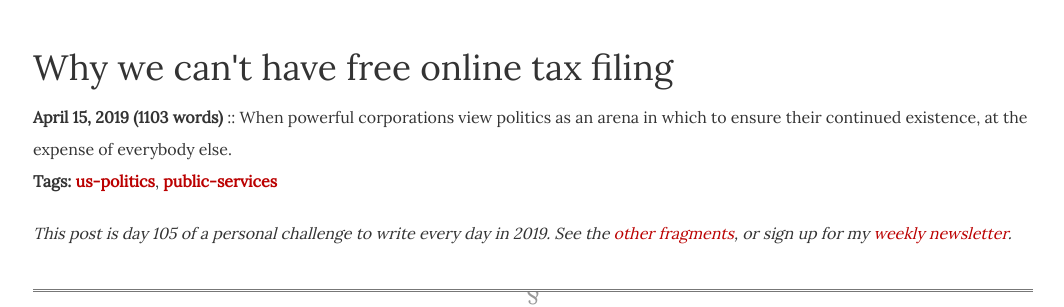
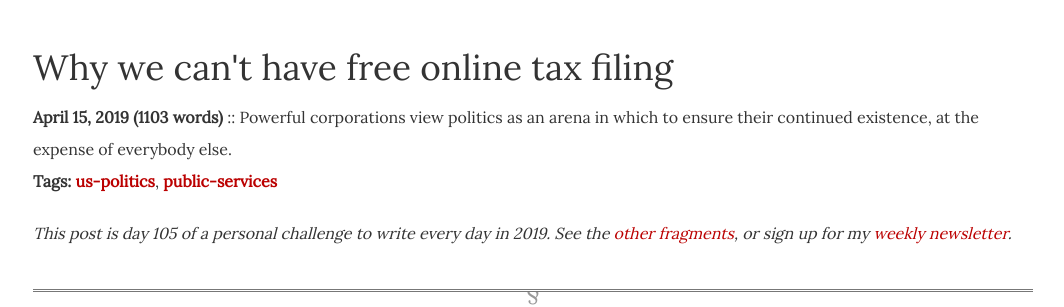
Before and after one commit to dellsystem/dellsystem.github.io, a Jekyll site: the page built from _posts/2019-4-15-fragments-105.md, in a window 1280 px wide and 900 px high. Shown: the part 166-473 px from the top of the window, without its empty margins (107-1171 px from the left). Built offline with Jekyll 4.4.1, drawn with Linux system fonts in a browser that asks for light colours.

Commit message:
Update fragments 105, 108
Fixed typos in descriptions

```diff
--- a/_posts/2019-4-15-fragments-105.md
+++ b/_posts/2019-4-15-fragments-105.md
@@ -1,6 +1,6 @@
 ---
 title: "Why we can't have free online tax filing"
-description: "When powerful corporations view politics as an arena in which to ensure their continued existence, at the expense of everybody else."
+description: "Powerful corporations view politics as an arena in which to ensure their continued existence, at the expense of everybody else."
 layout: fragment
 tags:
 - us-politics
```
Also changed, not shown: _posts/2019-4-18-fragments-108.md (+1 -1 lines).
